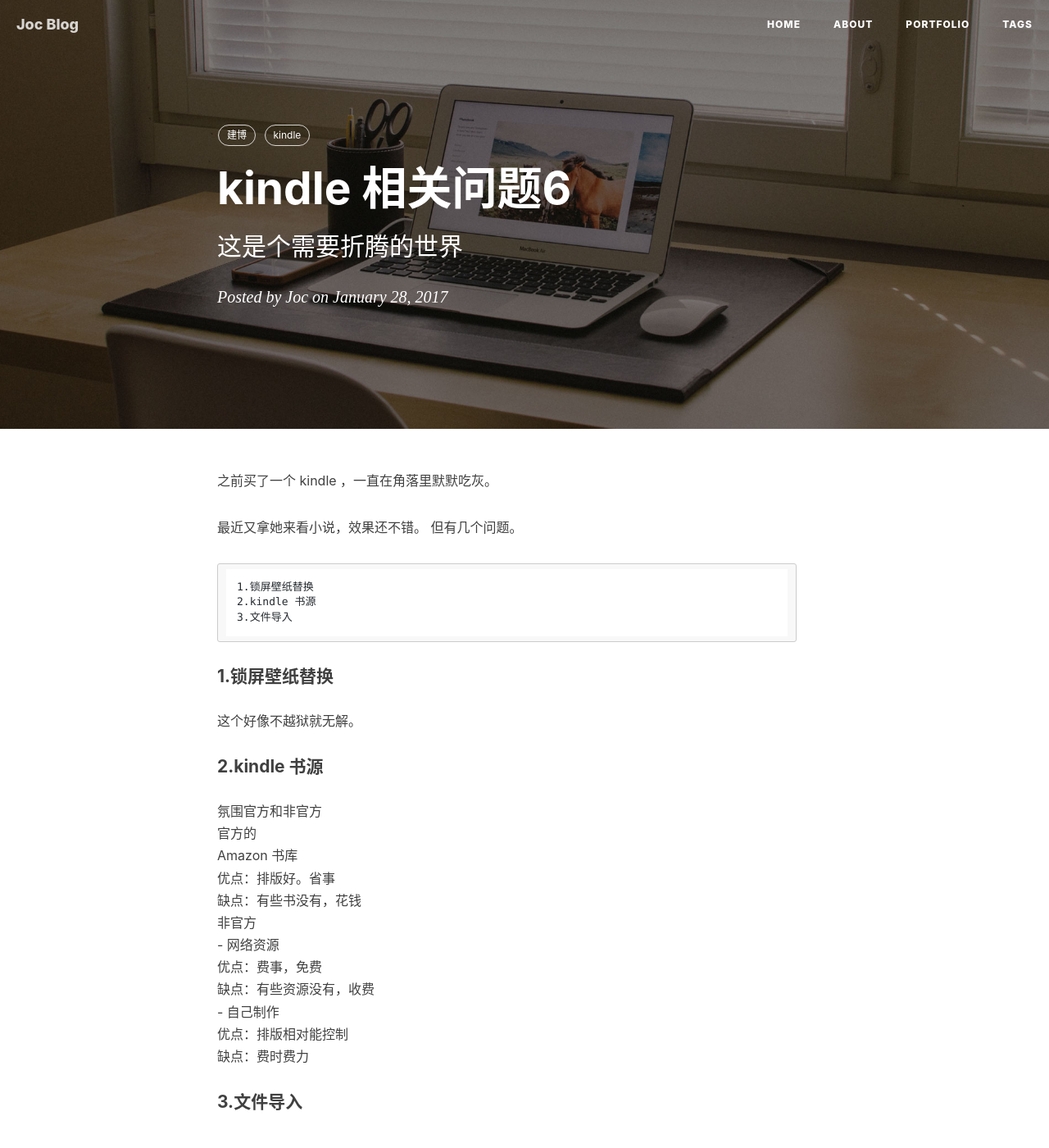
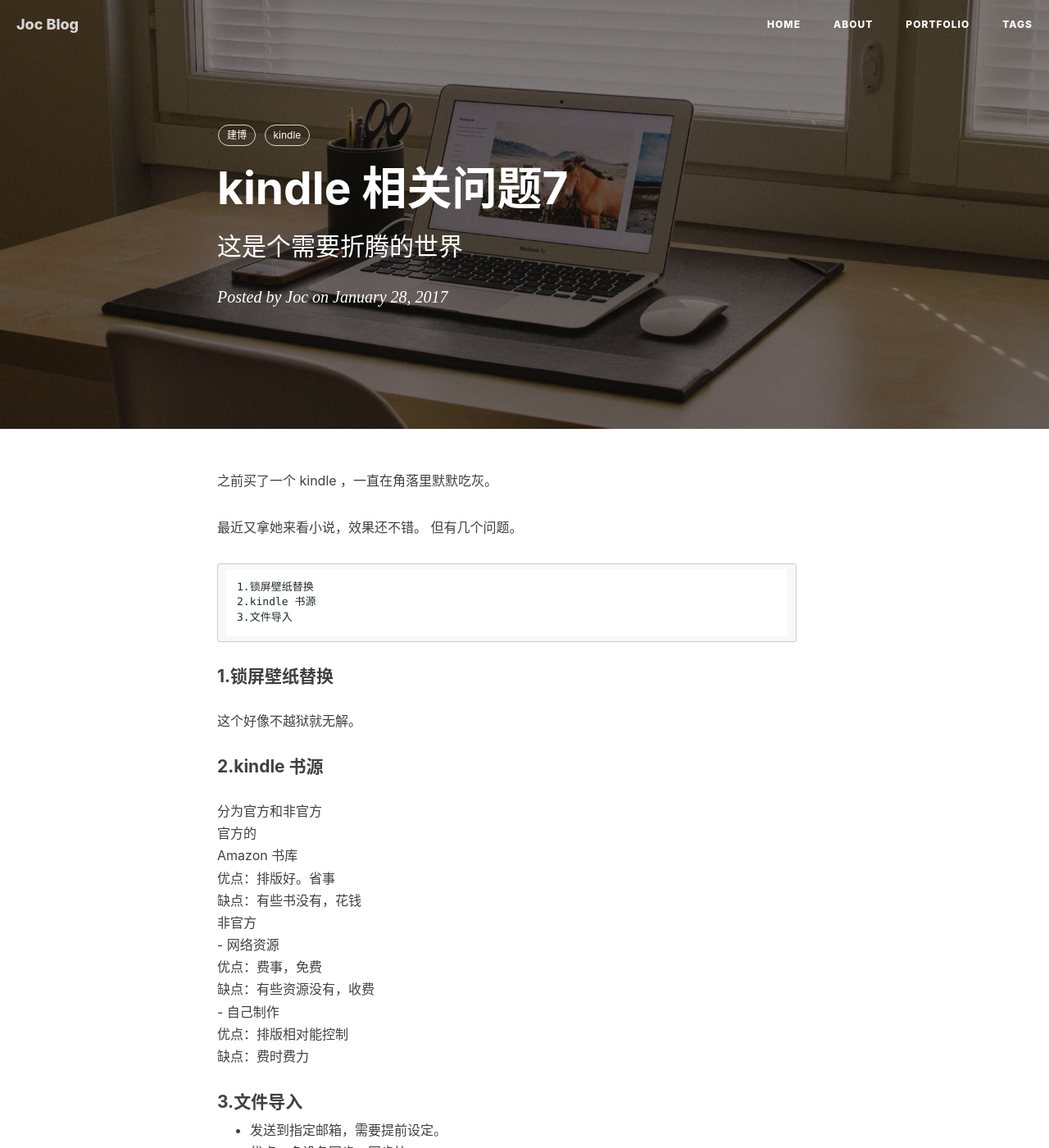
Before and after one commit to joc2422/jttt.github.io, a Jekyll site: the page built from _posts/2017-01-28-07.markdown, in a window 1280 px wide and 1400 px high. Shown: the whole window at 82% size. Built offline with Jekyll 4.4.1, drawn with Linux system fonts in a browser that asks for light colours; nearby versions of some CDN libraries; comment, search, counter and statistics services are not loaded; some of the changed text lies outside the part shown.

Commit message:
Update 2017-01-28-07.markdown

```diff
--- a/_posts/2017-01-28-07.markdown
+++ b/_posts/2017-01-28-07.markdown
@@ -1,6 +1,6 @@
 ---
 layout:     post
-title:      "kindle 相关问题6"
+title:      "kindle 相关问题7"
 subtitle:   "这是个需要折腾的世界"
 date:       2017-01-28 22:00:00
 author:     "Joc"
@@ -27,7 +27,7 @@ tags:
 
 #### 2.kindle 书源
 
-氛围官方和非官方
+分为官方和非官方
 <br>官方的
 <br>Amazon 书库
 <br>优点：排版好。省事
@@ -42,10 +42,12 @@ tags:
 
 #### 3.文件导入
 
-<br>-发送到指定邮箱，需要提前设定。
+- 发送到指定邮箱，需要提前设定。
 <br>优点：多设备同步，同步快
 <br>缺点：前期设置麻烦。
-<br>-连线导入
+<br>
+
+- 连线导入
 <br>优点：导入快
 <br>缺点：容易乱
 
```
